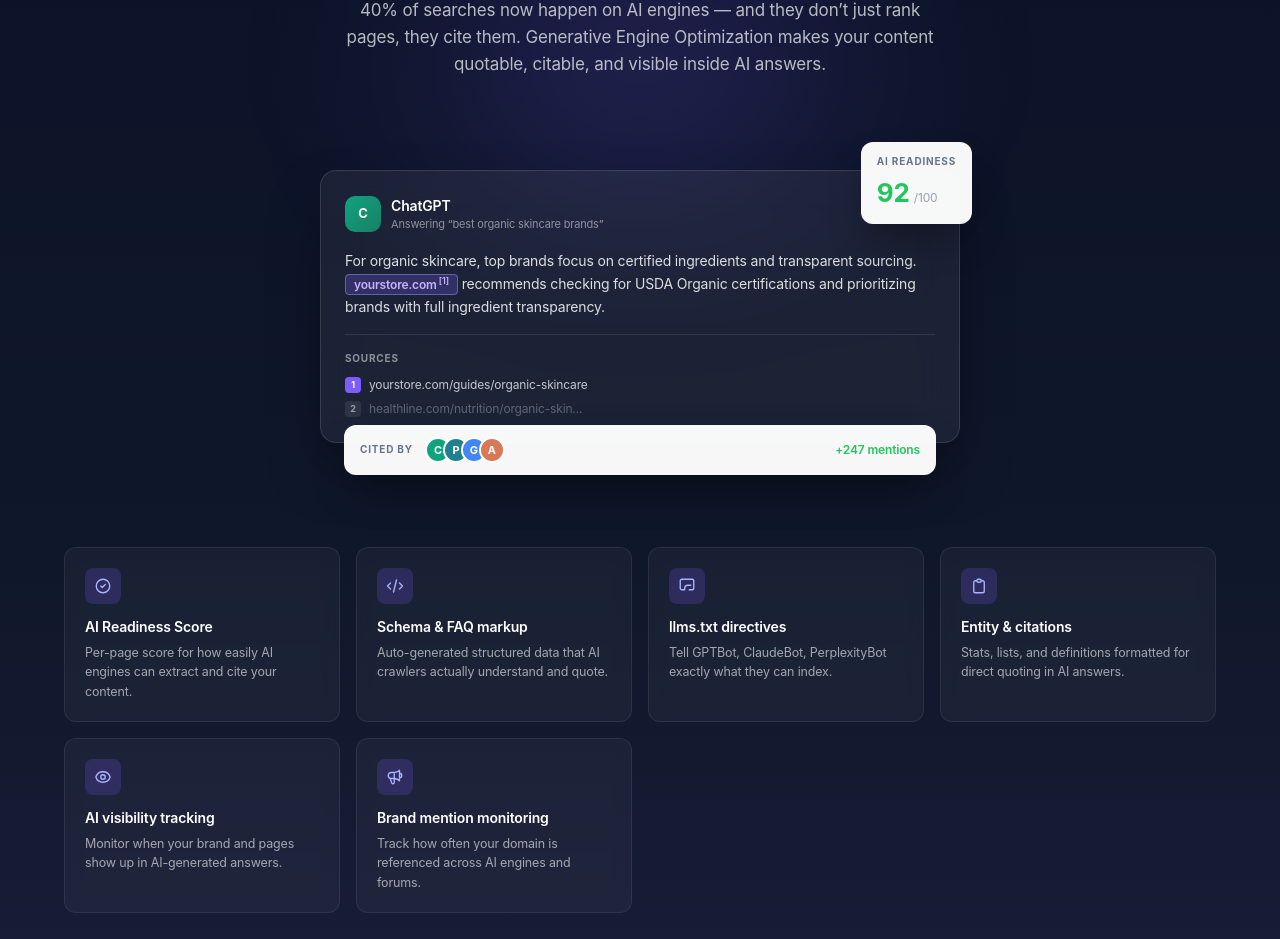
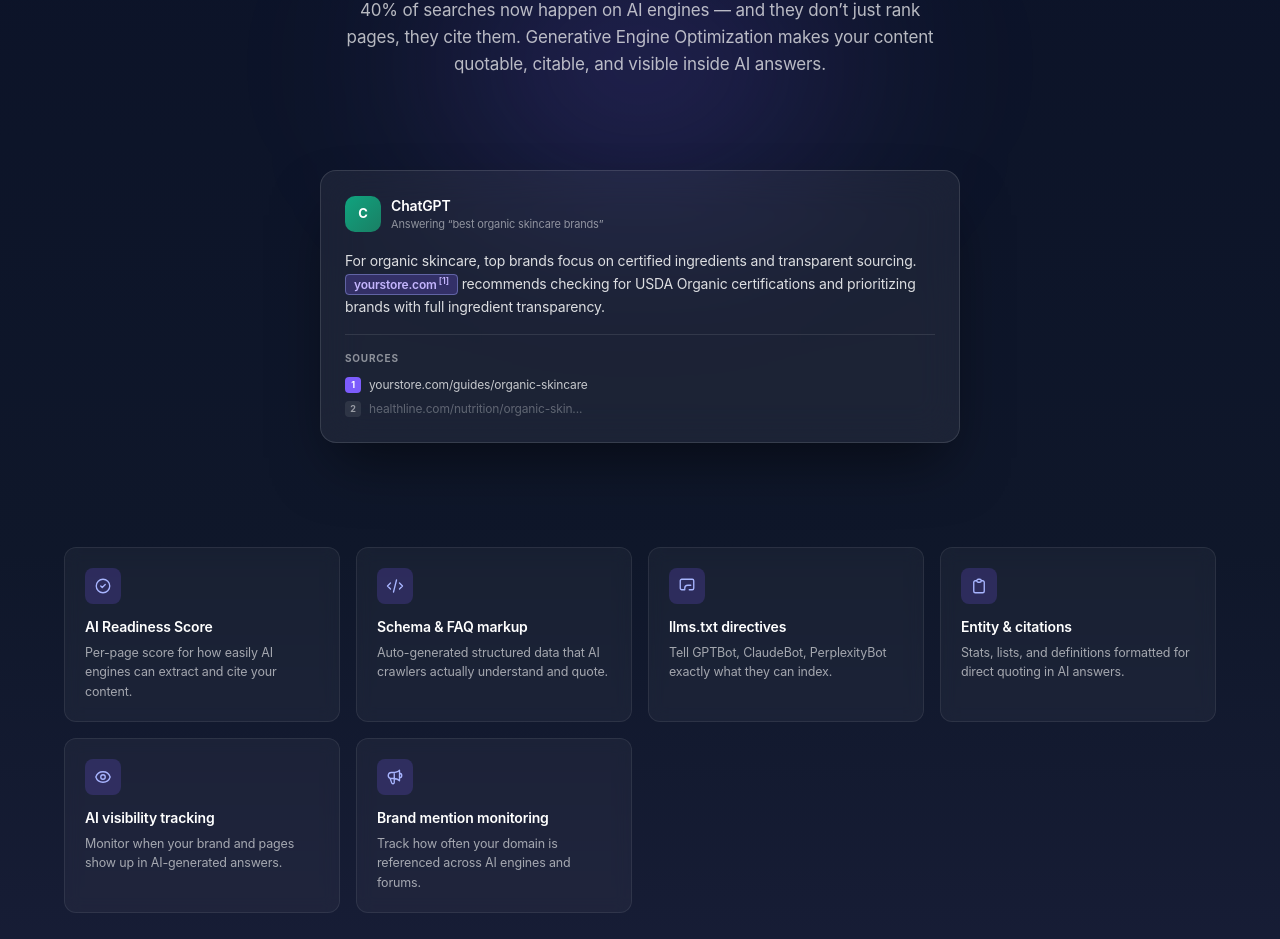
Before and after one commit to meenakshi0786-svg/Topranq, a Next.js app: page / in a window 1280 px wide. Shown: the part 1733-2672 px from the top of the page. Built offline with nearby package versions, Linux system fonts and the light colour scheme.

Commit message:
Remove all floating cards from landing page
Co-Authored-By: Claude Opus 4.6 (1M context) <noreply@anthropic.com>

```diff
--- a/src/app/page.tsx
+++ b/src/app/page.tsx
@@ -100,20 +100,6 @@ export default function LandingPage() {
         <div className="absolute top-40 right-1/4 w-[300px] h-[250px] rounded-full pointer-events-none float-orb" style={{ background: "radial-gradient(ellipse, #22c55e, transparent 70%)", filter: "blur(90px)", opacity: 0.08 }} />
 
         <div className="max-w-[1200px] mx-auto px-6 pt-6 pb-20 relative">
-          {/* Floating AI feature cards — left side, aligned with dashboard mockup */}
-          <div className="absolute" style={{ left: -10, top: 340, width: 210, display: "var(--float-cards-display, none)" }}>
-            <FloatingCard delay={0} y={0} label="AI Readiness" value="85/100" icon="M9 12l2 2 4-4M21 12a9 9 0 11-18 0 9 9 0 0118 0z" color="#22c55e" />
-            <FloatingCard delay={1.5} y={130} label="Keywords Found" value="3,247" icon="M21 21l-6-6m2-5a7 7 0 11-14 0 7 7 0 0114 0z" color="#4F6EF7" />
-            <FloatingCard delay={3} y={260} label="Articles Generated" value="24" icon="M11 5H6a2 2 0 00-2 2v11a2 2 0 002 2h11a2 2 0 002-2v-5" color="#7C5CFC" />
-          </div>
-
-          {/* Floating AI feature cards — right side, aligned with dashboard mockup */}
-          <div className="absolute" style={{ right: -10, top: 340, width: 210, display: "var(--float-cards-display, none)" }}>
-            <FloatingCard delay={0.8} y={0} label="llms.txt Score" value="92/100" icon="M9 17v-2a4 4 0 014-4h4" color="#7C5CFC" />
-            <FloatingCard delay={2.3} y={130} label="Citations" value="148" icon="M9 5H7a2 2 0 00-2 2v12a2 2 0 002 2h10a2 2 0 002-2V7a2 2 0 00-2-2h-2" color="#eab308" />
-            <FloatingCard delay={3.8} y={260} label="Pillar Strategies" value="3" icon="M19 21V5a2 2 0 00-2-2H7a2 2 0 00-2 2v16m14 0H5" color="#22c55e" />
-          </div>
-
           {/* Centered hero copy */}
           <div className="text-center fade-in max-w-3xl mx-auto">
             <div
@@ -815,54 +801,6 @@ function RotatingText({ words }: { words: string[] }) {
   );
 }
 
-function FloatingCard({ delay, y, label, value, icon, color }: { delay: number; y: number; label: string; value: string; icon: string; color: string }) {
-  return (
-    <div
-      className="fade-in"
-      style={{
-        position: "absolute",
-        top: y,
-        width: "100%",
-        animationDelay: `${delay}s`,
-        animation: `float-orb 8s ease-in-out infinite ${delay}s`,
-      }}
-    >
-      <div
-        style={{
-          background: "var(--bg-white)",
-          border: "1px solid var(--border-light)",
-          borderRadius: 14,
-          padding: "14px 16px",
-          boxShadow: "0 4px 20px rgba(0,0,0,0.06)",
-          display: "flex",
-          alignItems: "center",
-          gap: 12,
-        }}
-      >
-        <div
-          style={{
-            width: 36,
-            height: 36,
-            borderRadius: 10,
-            background: `${color}15`,
-            display: "flex",
-            alignItems: "center",
-            justifyContent: "center",
-            flexShrink: 0,
-          }}
-        >
-          <svg width="16" height="16" viewBox="0 0 24 24" fill="none" stroke={color} strokeWidth="2" strokeLinecap="round" strokeLinejoin="round">
-            <path d={icon} />
-          </svg>
-        </div>
-        <div>
-          <p style={{ fontSize: 11, color: "var(--text-muted)", fontWeight: 500, lineHeight: 1.2 }}>{label}</p>
-          <p style={{ fontSize: 16, fontWeight: 700, color: "var(--text-primary)", lineHeight: 1.3 }}>{value}</p>
-        </div>
-      </div>
-    </div>
-  );
-}
 
 function TestimonialCard({ quote, name, role, initials }: { quote: string; name: string; role: string; initials: string }) {
   return (
@@ -936,12 +874,6 @@ function AnimatedStat({ target, suffix, label }: { target: number; suffix: strin
 }
 
 function GeoMockup() {
-  const engines = [
-    { name: "ChatGPT", color: "#10A37F", initial: "C" },
-    { name: "Perplexity", color: "#20808D", initial: "P" },
-    { name: "Google AI", color: "#4285F4", initial: "G" },
-    { name: "Claude", color: "#D97757", initial: "A" },
-  ];
   return (
     <div style={{ position: "relative", paddingTop: 28, paddingBottom: 32 }}>
       {/* Main card: AI search result */}
@@ -1019,74 +951,6 @@ function GeoMockup() {
         </div>
       </div>
 
-      {/* Floating: AI Readiness Score */}
-      <div
-        style={{
-          position: "absolute",
-          top: 0,
-          right: -12,
-          padding: "12px 16px",
-          borderRadius: 12,
-          background: "rgba(255,255,255,0.97)",
-          boxShadow: "0 20px 40px -10px rgba(0,0,0,0.4)",
-        }}
-      >
-        <p style={{ fontSize: 10, fontWeight: 700, textTransform: "uppercase", letterSpacing: "0.08em", color: "#64748b", margin: "0 0 4px" }}>
-          AI Readiness
-        </p>
-        <div style={{ display: "flex", alignItems: "baseline", gap: 4 }}>
-          <span style={{ fontSize: 26, fontWeight: 700, color: "#22c55e" }}>92</span>
-          <span style={{ fontSize: 12, color: "#94a3b8" }}>/100</span>
-        </div>
-      </div>
-
-      {/* Floating: cited by row */}
-      <div
-        style={{
-          position: "absolute",
-          bottom: 0,
-          left: 24,
-          right: 24,
-          padding: "12px 16px",
-          borderRadius: 12,
-          display: "flex",
-          alignItems: "center",
-          gap: 12,
-          background: "rgba(255,255,255,0.97)",
-          boxShadow: "0 20px 40px -10px rgba(0,0,0,0.4)",
-        }}
-      >
-        <span style={{ fontSize: 10, fontWeight: 700, textTransform: "uppercase", letterSpacing: "0.08em", color: "#64748b", flexShrink: 0 }}>
-          Cited by
-        </span>
-        <div style={{ display: "flex", alignItems: "center" }}>
-          {engines.map((e, i) => (
-            <div
-              key={e.name}
-              title={e.name}
-              style={{
-                width: 26,
-                height: 26,
-                borderRadius: 999,
-                display: "flex",
-                alignItems: "center",
-                justifyContent: "center",
-                color: "#fff",
-                fontSize: 11,
-                fontWeight: 700,
-                background: e.color,
-                border: "2px solid #fff",
-                marginLeft: i === 0 ? 0 : -8,
-              }}
-            >
-              {e.initial}
-            </div>
-          ))}
-        </div>
-        <span style={{ fontSize: 12, marginLeft: "auto", fontWeight: 600, color: "#22c55e", flexShrink: 0 }}>
-          +247 mentions
-        </span>
-      </div>
     </div>
   );
 }
```
